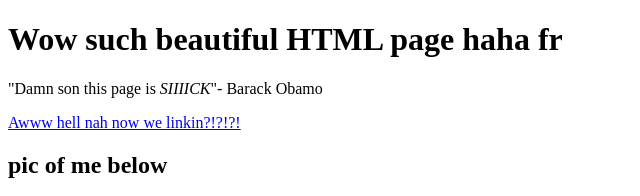
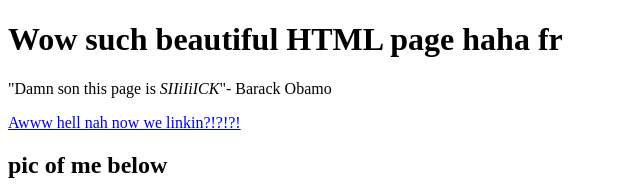
Before and after one commit to oaquard/infotech, a plain HTML site: page helloworld.html in a window 1280 px wide. Shown: the top 196 px of the page, 0-640 px from the left. Drawn offline with Linux system fonts and the light colour scheme.

Commit message:
Update helloworld.html

```diff
--- a/helloworld.html
+++ b/helloworld.html
@@ -6,7 +6,7 @@
     </head>
     <body>
         <h1>Wow such beautiful HTML page haha fr</h1>
-        <p>"Damn son this page is <i>SIIIICK</i>"- Barack Obamo</p>
+        <p>"Damn son this page is <i>SIIiIiICK</i>"- Barack Obamo</p>
         <a href="https://troyschipdam.neocities.org/">Awww hell nah now we linkin?!?!?!</a>
         <h2>pic of me below</h2>
         <img src="MrHyde.jpg" alt="das me"/>
```
